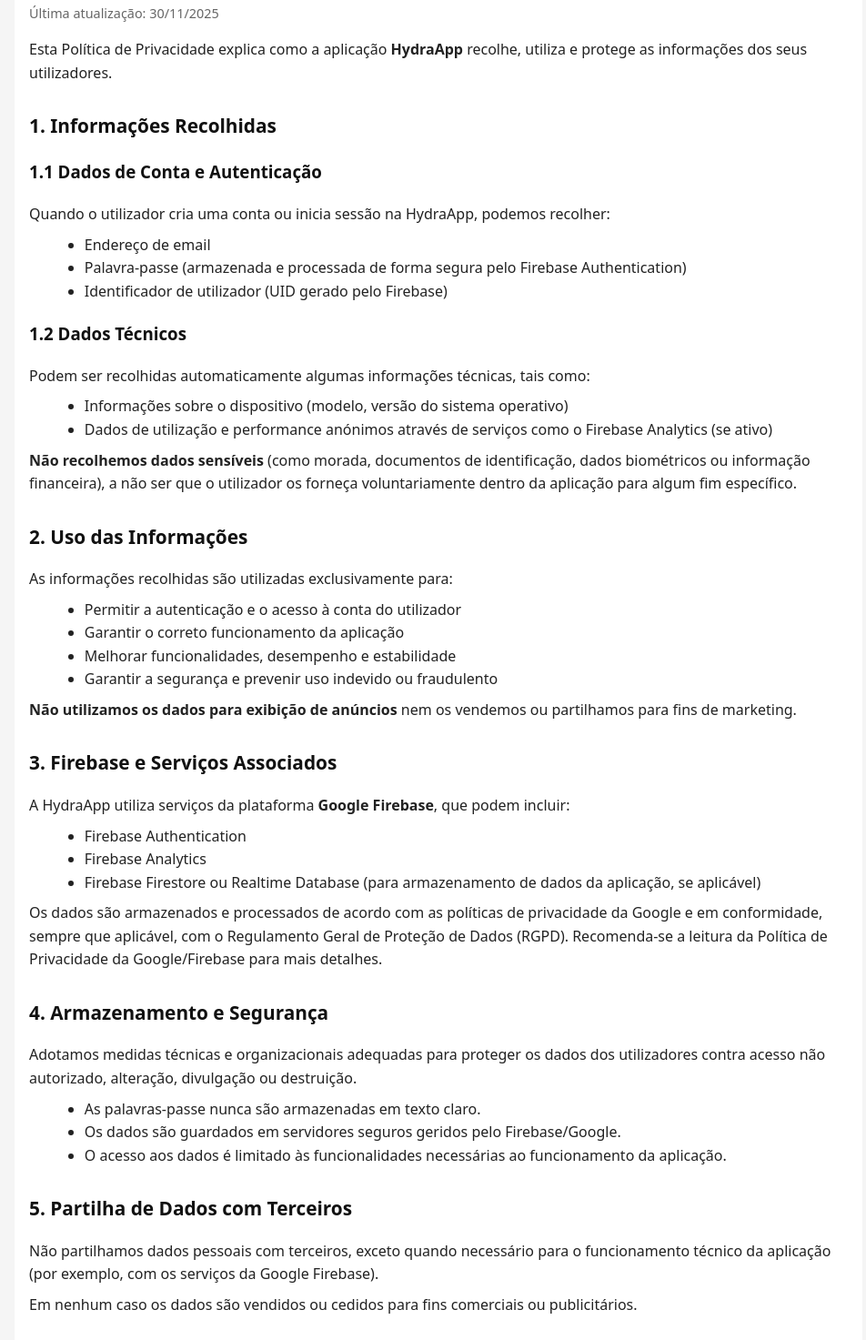
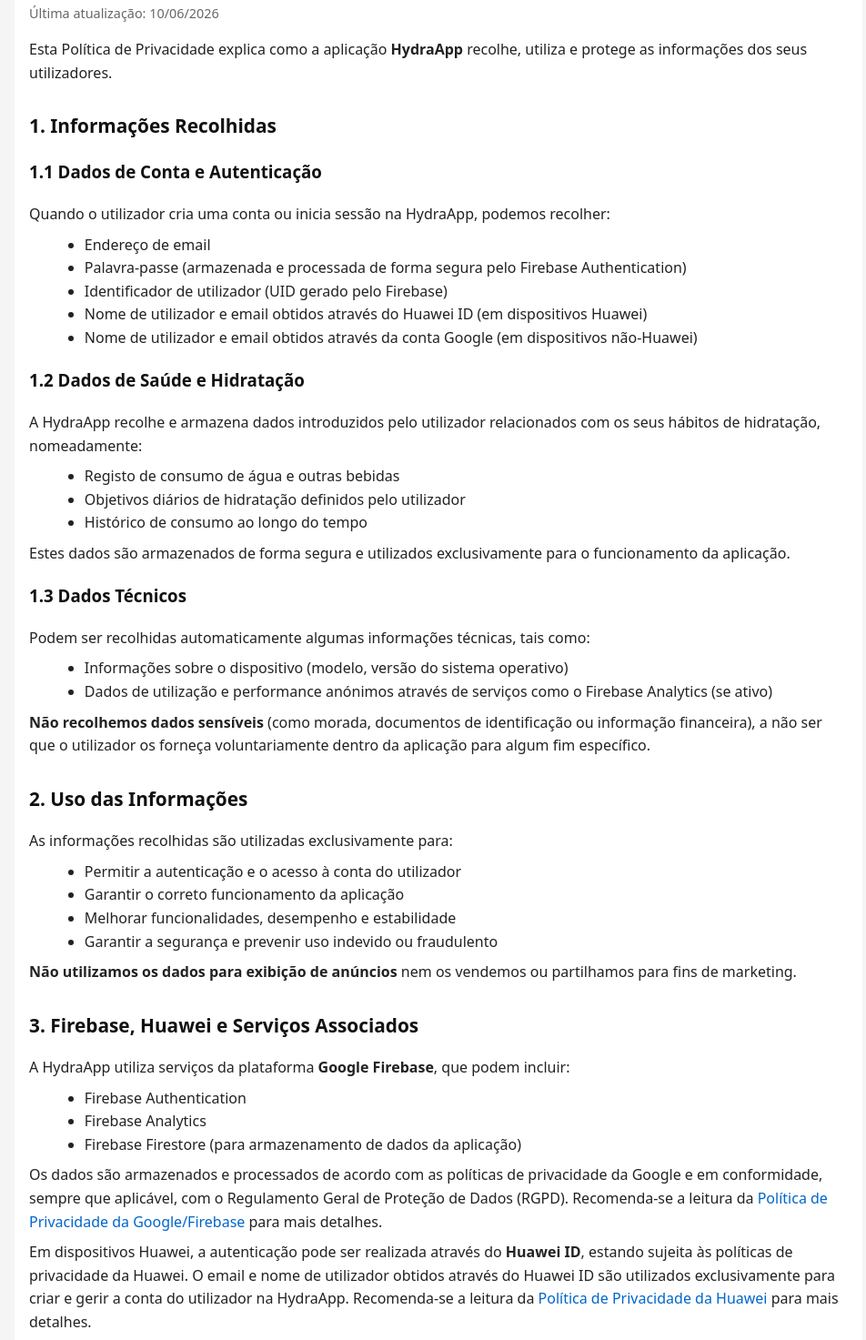
Before and after one commit to jpfpedrosa/hydraapp-privacy, a plain HTML site: page index.html in a window 1280 px wide. Shown: the part 94-1567 px from the top of the page at 91% size, without its empty margins (158-1110 px from the left). Drawn offline with Linux system fonts and the light colour scheme.

Commit message:
Update privacy policy with new data and services

```diff
--- a/index.html
+++ b/index.html
@@ -53,7 +53,7 @@
 <body>
   <div class="container">
     <h1>Política de Privacidade - HydraApp</h1>
-    <p class="last-updated">Última atualização: <!-- podes atualizar a data manualmente -->30/11/2025</p>
+    <p class="last-updated">Última atualização: 10/06/2026</p>
 
     <p>
       Esta Política de Privacidade explica como a aplicação <strong>HydraApp</strong> recolhe,
@@ -70,9 +70,20 @@
       <li>Endereço de email</li>
       <li>Palavra-passe (armazenada e processada de forma segura pelo Firebase Authentication)</li>
       <li>Identificador de utilizador (UID gerado pelo Firebase)</li>
+      <li>Nome de utilizador e email obtidos através do Huawei ID (em dispositivos Huawei)</li>
+      <li>Nome de utilizador e email obtidos através da conta Google (em dispositivos não-Huawei)</li>
     </ul>
 
-    <h3>1.2 Dados Técnicos</h3>
+    <h3>1.2 Dados de Saúde e Hidratação</h3>
+    <p>A HydraApp recolhe e armazena dados introduzidos pelo utilizador relacionados com os seus hábitos de hidratação, nomeadamente:</p>
+    <ul>
+      <li>Registo de consumo de água e outras bebidas</li>
+      <li>Objetivos diários de hidratação definidos pelo utilizador</li>
+      <li>Histórico de consumo ao longo do tempo</li>
+    </ul>
+    <p>Estes dados são armazenados de forma segura e utilizados exclusivamente para o funcionamento da aplicação.</p>
+
+    <h3>1.3 Dados Técnicos</h3>
     <p>Podem ser recolhidas automaticamente algumas informações técnicas, tais como:</p>
     <ul>
       <li>Informações sobre o dispositivo (modelo, versão do sistema operativo)</li>
@@ -80,8 +91,8 @@
     </ul>
 
     <p>
-      <strong>Não recolhemos dados sensíveis</strong> (como morada, documentos de identificação,
-      dados biométricos ou informação financeira), a não ser que o utilizador os forneça voluntariamente
+      <strong>Não recolhemos dados sensíveis</strong> (como morada, documentos de identificação
+      ou informação financeira), a não ser que o utilizador os forneça voluntariamente
       dentro da aplicação para algum fim específico.
     </p>
 
@@ -99,19 +110,26 @@
       partilhamos para fins de marketing.
     </p>
 
-    <h2>3. Firebase e Serviços Associados</h2>
+    <h2>3. Firebase, Huawei e Serviços Associados</h2>
     <p>
       A HydraApp utiliza serviços da plataforma <strong>Google Firebase</strong>, que podem incluir:
     </p>
     <ul>
       <li>Firebase Authentication</li>
       <li>Firebase Analytics</li>
-      <li>Firebase Firestore ou Realtime Database (para armazenamento de dados da aplicação, se aplicável)</li>
+      <li>Firebase Firestore (para armazenamento de dados da aplicação)</li>
     </ul>
     <p>
       Os dados são armazenados e processados de acordo com as políticas de privacidade da Google e em conformidade,
       sempre que aplicável, com o Regulamento Geral de Proteção de Dados (RGPD).
-      Recomenda-se a leitura da Política de Privacidade da Google/Firebase para mais detalhes.
+      Recomenda-se a leitura da <a href="https://policies.google.com/privacy" target="_blank">Política de Privacidade da Google/Firebase</a> para mais detalhes.
+    </p>
+    <p>
+      Em dispositivos Huawei, a autenticação pode ser realizada através do <strong>Huawei ID</strong>,
+      estando sujeita às políticas de privacidade da Huawei. O email e nome de utilizador obtidos
+      através do Huawei ID são utilizados exclusivamente para criar e gerir a conta do utilizador
+      na HydraApp. Recomenda-se a leitura da
+      <a href="https://consumer.huawei.com/en/privacy/privacy-policy/" target="_blank">Política de Privacidade da Huawei</a> para mais detalhes.
     </p>
 
     <h2>4. Armazenamento e Segurança</h2>
@@ -128,7 +146,7 @@
     <h2>5. Partilha de Dados com Terceiros</h2>
     <p>
       Não partilhamos dados pessoais com terceiros, exceto quando necessário para o
-      funcionamento técnico da aplicação (por exemplo, com os serviços da Google Firebase).
+      funcionamento técnico da aplicação (por exemplo, com os serviços da Google Firebase ou Huawei HMS).
     </p>
     <p>
       Em nenhum caso os dados são vendidos ou cedidos para fins comerciais ou publicitários.
@@ -144,7 +162,8 @@
     </ul>
     <p>
       Para exercer estes direitos, o utilizador deve entrar em contacto connosco através do email
-      indicado na secção <strong>Contacto</strong>.
+      indicado na secção <strong>Contacto</strong>, ou utilizar a funcionalidade de eliminação de conta
+      disponível em <a href="https://jpfpedrosa.github.io/hydraapp-privacy/delete-account.html">delete-account</a>.
     </p>
 
     <h2>7. Privacidade de Menores</h2>
```
